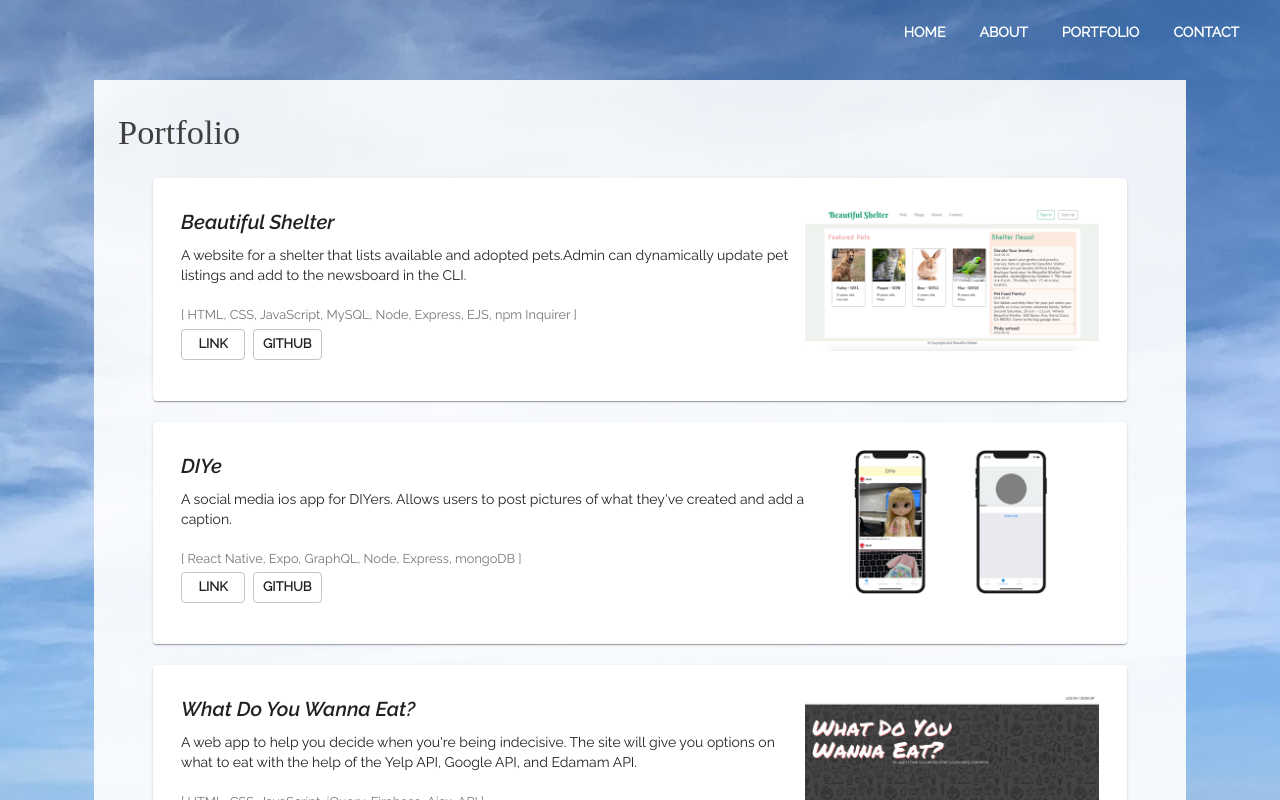
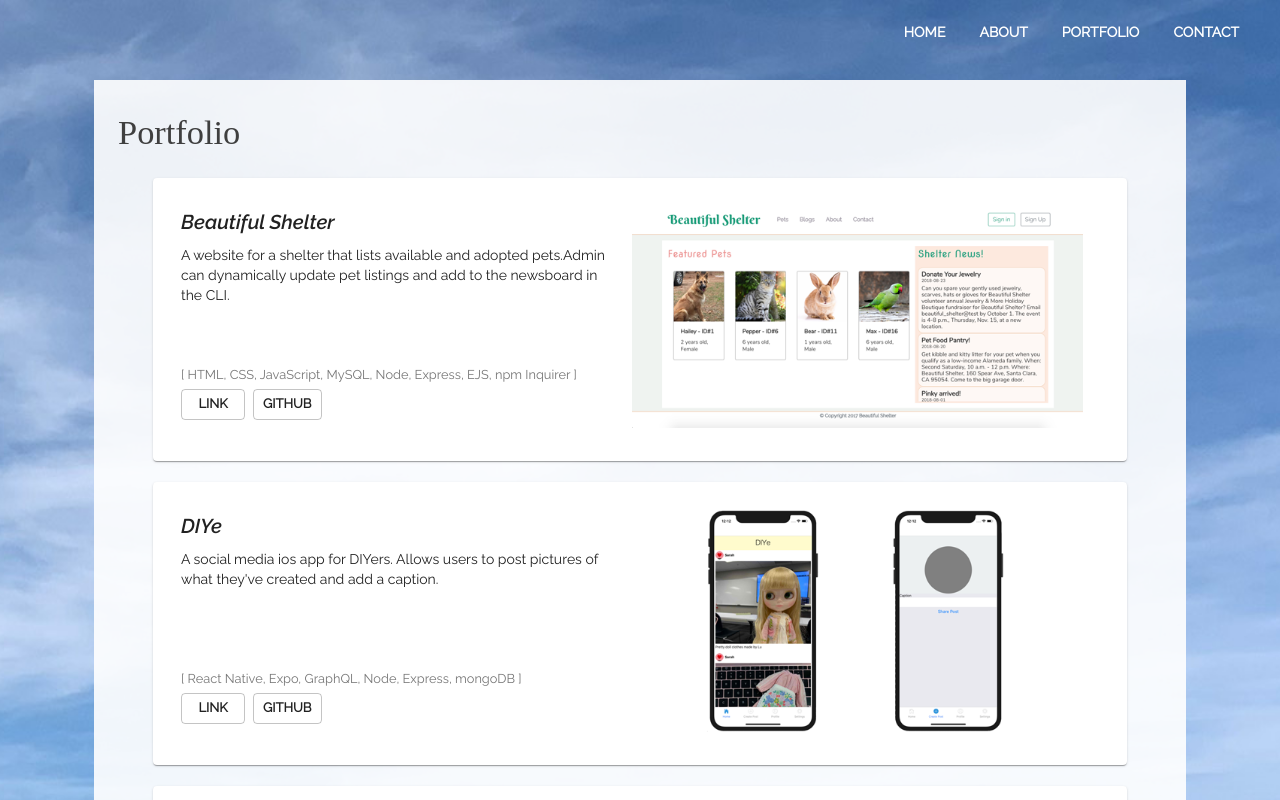
Before and after one commit to sarahg813/my-portfolio, a React (Create React App) app in the folder sarahg-site/: page /portfolio in a window 1280 px wide. Shown: the top 800 px of the page. Built offline with nearby package versions, Linux system fonts and the light colour scheme; a web font is replaced by a local one.

Commit message:
edited Portfolio sizing, deleted unused components

```diff
--- a/sarahg-site/package.json
+++ b/sarahg-site/package.json
@@ -20,6 +20,7 @@
   "scripts": {
     "start": "react-scripts start",
     "build": "react-scripts build",
+    "deploy": "aws s3 cp --recursive ./build s3://sarahg.me",
     "test": "react-scripts test",
     "eject": "react-scripts eject"
   },
--- a/sarahg-site/src/App.js
+++ b/sarahg-site/src/App.js
@@ -1,6 +1,6 @@
 import React from "react";
 import { BrowserRouter, Route } from "react-router-dom";
-import { Container, CssBaseline, Typography } from "@material-ui/core";
+import { Container, CssBaseline } from "@material-ui/core";
 import { makeStyles, MuiThemeProvider } from "@material-ui/core/styles";
 import Navbar from "./components/Navbar";
 import Home from "./components/Home";
--- a/sarahg-site/src/components/About.js
+++ b/sarahg-site/src/components/About.js
@@ -1,12 +1,10 @@
 import React from "react";
 import {
   Container,
-  Grid,
   GridList,
   GridListTile,
   Typography,
-  Box,
-  Paper
+  Box
 } from "@material-ui/core";
 import { makeStyles } from "@material-ui/core/styles";
 import tileData from "./tileData";
--- a/sarahg-site/src/components/Contact.js
+++ b/sarahg-site/src/components/Contact.js
@@ -41,16 +41,28 @@ const Contact = () => {
         <FontAwesomeIcon icon="envelope" /> goon.sarah&#64;gmail.com
       </Typography>
       <div>
-        <a href="https://github.com/sarahg813" target="_blank">
+        <a
+          href="https://github.com/sarahg813"
+          target="_blank"
+          rel="noopener noreferrer"
+        >
           <FontAwesomeIcon className={classes.icons} icon={["fab", "github"]} />
         </a>
-        <a href="https://linkedin.com/in/sarahgoon" target="_blank">
+        <a
+          href="https://linkedin.com/in/sarahgoon"
+          target="_blank"
+          rel="noopener noreferrer"
+        >
           <FontAwesomeIcon
             className={classes.icons}
             icon={["fab", "linkedin"]}
           />
         </a>
-        <a href="https://angel.co/sarah-goon" target="_blank">
+        <a
+          href="https://angel.co/sarah-goon"
+          target="_blank"
+          rel="noopener noreferrer"
+        >
           <FontAwesomeIcon
             className={classes.icons}
             icon={["fab", "angellist"]}
--- a/sarahg-site/src/components/Portfolio.js
+++ b/sarahg-site/src/components/Portfolio.js
@@ -23,19 +23,14 @@ const useStyles = makeStyles(theme => ({
       marginRight: theme.spacing(1)
     }
   },
-  column: {
-    [theme.breakpoints.down("sm")]: {
-      flexDirection: "column",
-      alignItems: "center"
-    }
-  },
   container: {
     [theme.breakpoints.up("sm")]: {
       margin: "2em 0"
     }
   },
   image: {
-    width: "21em"
+    maxWidth: "100%",
+    height: "auto"
   },
   paper: {
     marginBottom: "1.5em",
@@ -77,9 +72,16 @@ const Portfolio = () => {
         <div className={classes.div}>
           {portfolioData.map(portfolio => (
             <Paper className={classes.paper} key={portfolio.project}>
-              <Grid container className={classes.grid} spacing={2}>
-                <Grid item container className={classes.column}>
-                  <Grid item xs container direction="column" spacing={2}>
+              <Grid container className={classes.grid}>
+                <Grid item container spacing={2}>
+                  <Grid
+                    item
+                    xs={12}
+                    lg={6}
+                    container
+                    direction="column"
+                    spacing={2}
+                  >
                     <Grid item xs>
                       <Typography
                         gutterBottom
@@ -103,6 +105,7 @@ const Portfolio = () => {
                       <Button
                         variant="outlined"
                         target="_blank"
+                        rel="noopener noreferrer"
                         href={portfolio.link}
                         className={classes.button}
                         size="small"
@@ -112,6 +115,7 @@ const Portfolio = () => {
                       <Button
                         variant="outlined"
                         target="_blank"
+                        rel="noopener noreferrer"
                         href={portfolio.github}
                         className={classes.button}
                         size="small"
@@ -120,7 +124,7 @@ const Portfolio = () => {
                       </Button>
                     </Grid>
                   </Grid>
-                  <Grid item>
+                  <Grid item xs={12} lg={6}>
                     <img
                       className={classes.image}
                       alt={portfolio.title}
--- a/sarahg-site/src/index.scss
+++ /dev/null
@@ -1,27 +0,0 @@
-@import "sass-mq";
-
-html {
-  height: 100%;
-}
-body {
-  background-image: url("/img/meandopie-sm.jpg");
-  background-size: cover;
-  background-repeat: no-repeat;
-  background-position: center center;
-  $mq-base-font-size: 16px !default;
-  overflow: hidden !important;
-  width: 100%;
-  height: 100%;
-
-  @include mq($from: tablet) {
-    background-image: url("/img/meandopie-md.jpg");
-  }
-
-  @include mq($from: desktop) {
-    background-image: url("/img/meandopie-lg.jpg");
-  }
-
-  @include mq($from: wide) {
-    background-image: url("/img/meandopie-xl.jpg");
-  }
-}
--- a/sarahg-site/src/theme.js
+++ b/sarahg-site/src/theme.js
@@ -1,4 +1,4 @@
-import { createMuiTheme, responsiveFontSizes } from "@material-ui/core/styles";
+import { createMuiTheme } from "@material-ui/core/styles";
 
 const theme = createMuiTheme({
   palette: {
```
